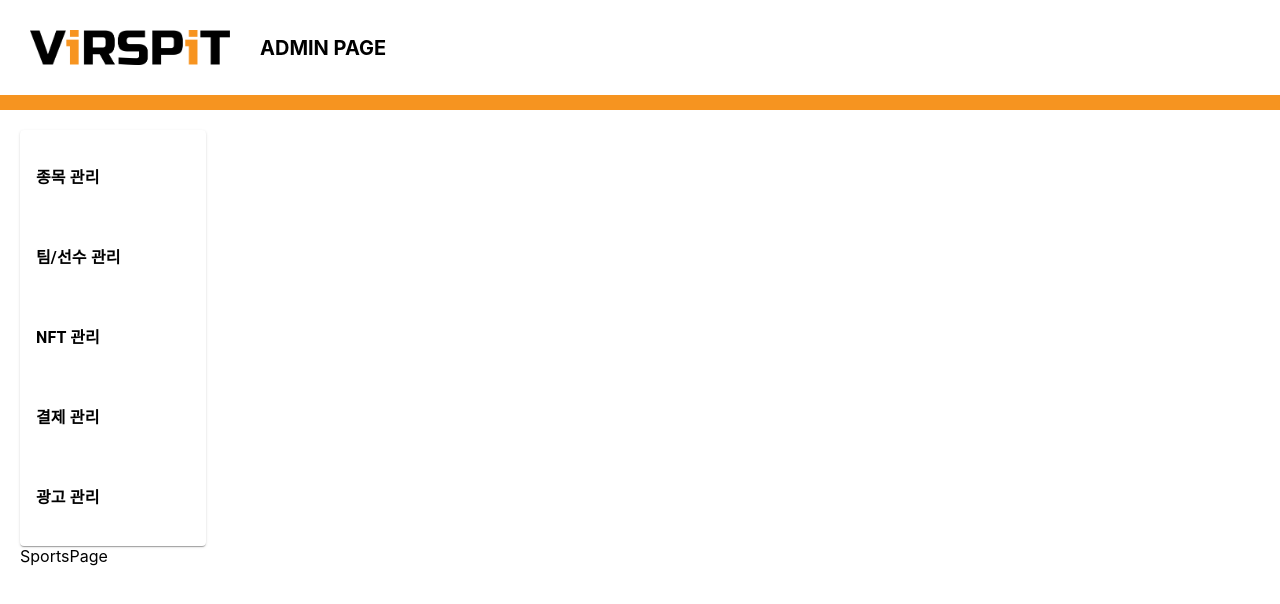
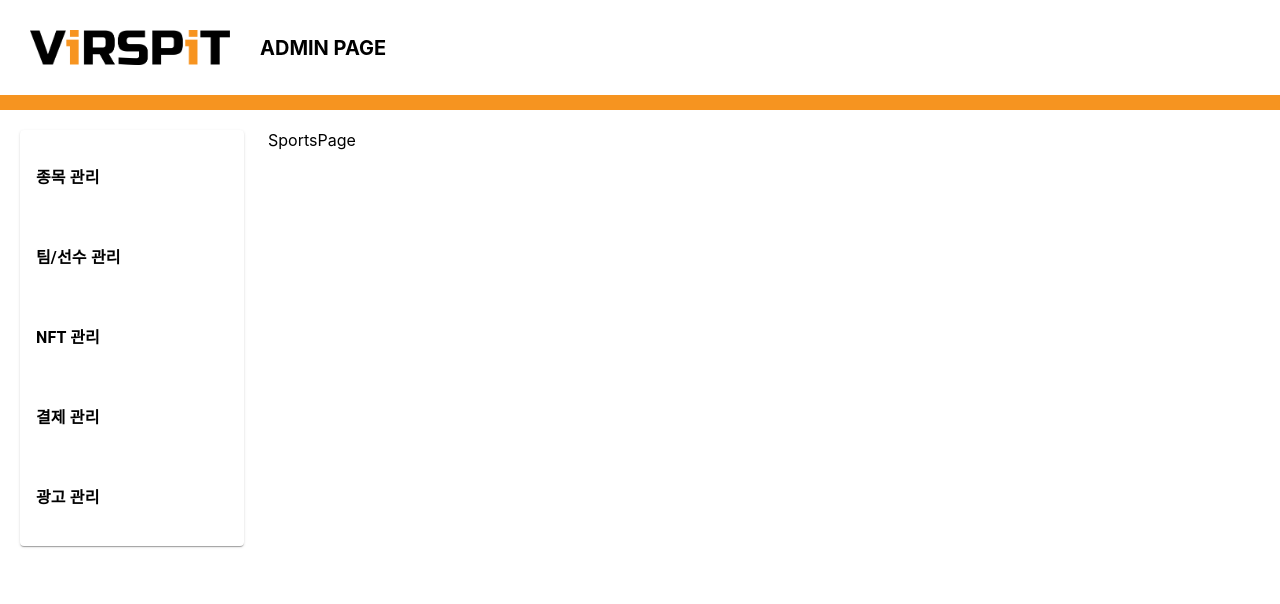
Before and after one commit to mlsh1112/Bithumb-Virspit-Admin, a React (Create React App) app: page /home in a window 1280 px wide. Shown: the top 604 px of the page. Built offline with nearby package versions, Linux system fonts and the light colour scheme.

Commit message:
[update-ui] Edit Home UI

```diff
--- a/src/components/Menu/Menu.js
+++ b/src/components/Menu/Menu.js
@@ -14,7 +14,7 @@ const useStyles = makeStyles((theme) => ({
   },
   paper: {
     marginRight: theme.spacing(3),
-    width:"15%",
+    width:"100%",
   },
   item :{
     height:"10vh",
--- a/src/router/HomePages/Home.css
+++ b/src/router/HomePages/Home.css
@@ -1,3 +1,11 @@
 .Home{
-    flex-direction: row;
+    display: flex;
 }
+
+.menu{
+    flex:1;
+}
+
+.contents{
+    flex:4;
+}
```
